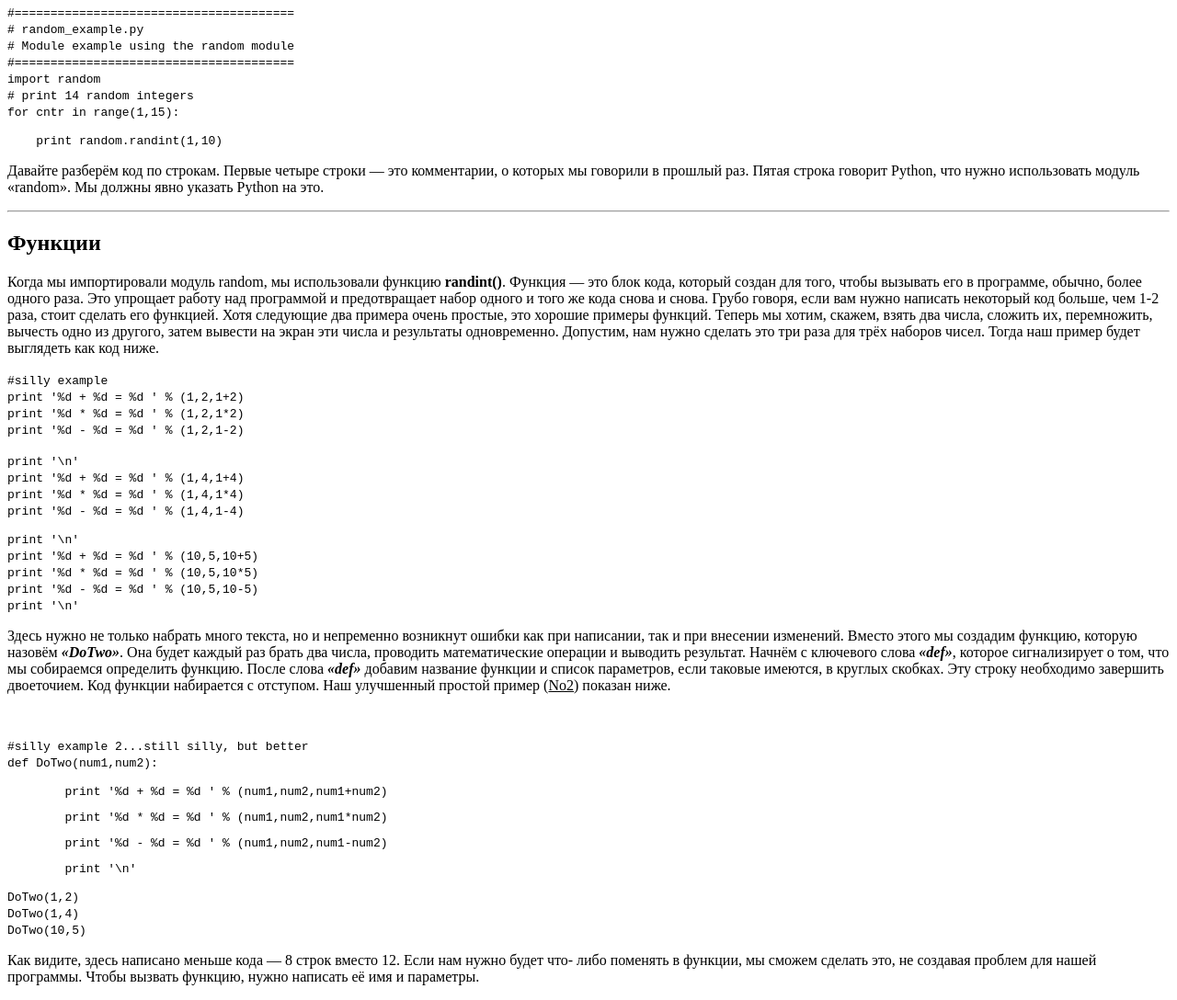
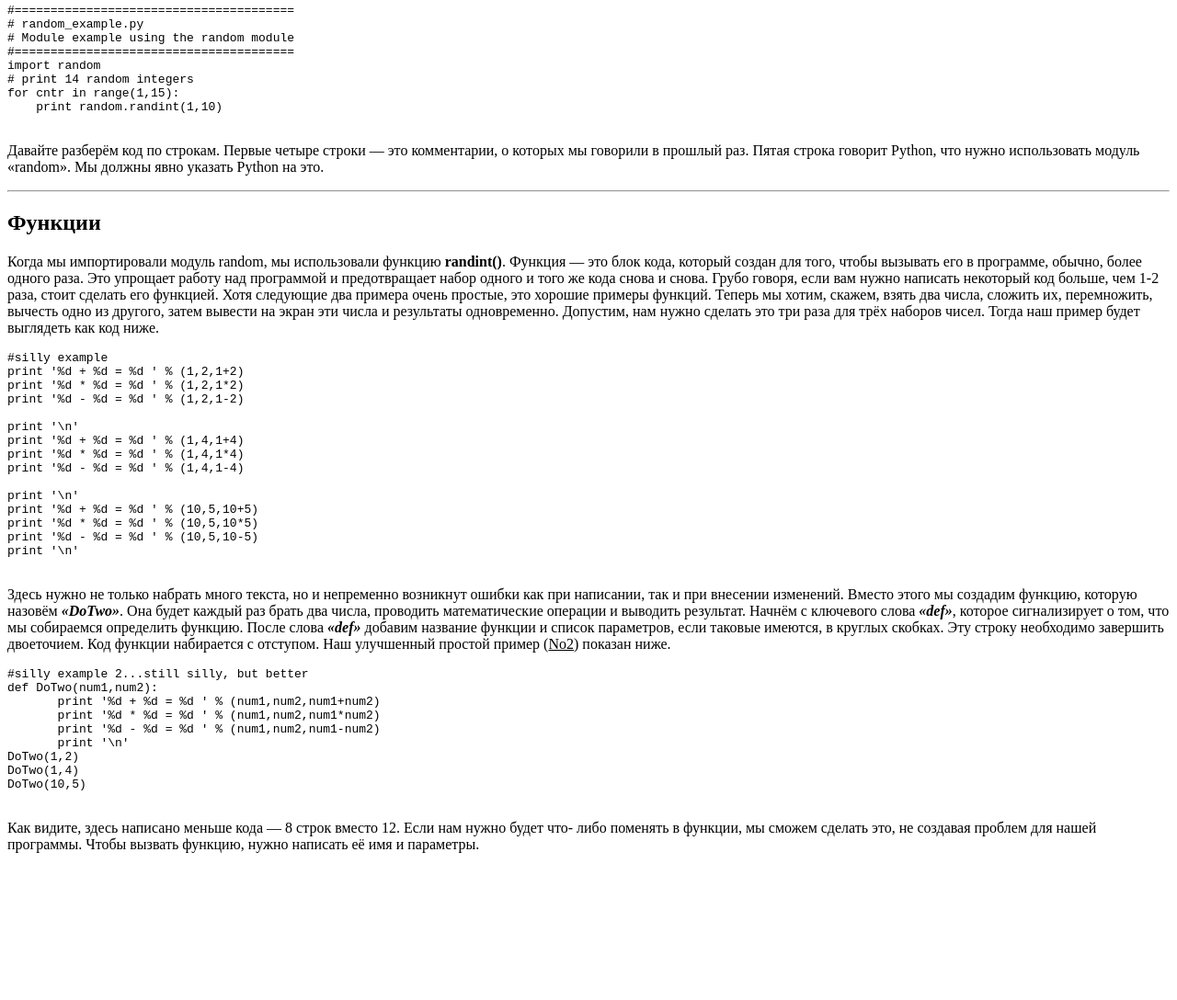
Before and after one commit to HannaHorbik/Anna-Gorbik-sc-69-19, a plain HTML site: page python3.html in a window 1280 px wide. Shown: the part 516-1604 px from the top of the page at 92% size. After the commit the page ends 1460 px from the top, so only its background shows below. Drawn offline with Linux system fonts and the light colour scheme.

Commit message:
Some adjustments to the first task

```diff
--- a/python3.html
+++ b/python3.html
@@ -40,16 +40,16 @@
 				необходимо импортировать его в программу. Один из модулей, поставляемых с Python,
 				называется «random». Он даёт возможность генерировать псевдослучайные числа. Мы
 				используем этот модуль в нашем первом примере.</p>
-					<pre></pre>
-<p><code>#=======================================<br>
-# random_example.py<br>
-# Module example using the random module<br>
-#=======================================<br>
-import random<br>
-# print 14 random integers<br>
+				<pre>
+#=======================================
+# random_example.py
+# Module example using the random module
+#=======================================
+import random
+# print 14 random integers
 for cntr in range(1,15):
-<pre>    print random.randint(1,10)</pre></code></p>
-
+    print random.randint(1,10)
+				</pre>
 				<p> Давайте разберём код по строкам. Первые четыре строки — это комментарии, о которых
 				мы говорили в прошлый раз. Пятая строка говорит Python, что нужно использовать
 				модуль «random». Мы должны явно указать Python на это.</p>
@@ -67,23 +67,23 @@ for cntr in range(1,15):
 				сложить их, перемножить, вычесть одно из другого, затем вывести на экран эти числа и
 				результаты одновременно. Допустим, нам нужно сделать это три раза для трёх наборов
 				чисел. Тогда наш пример будет выглядеть как код ниже.</p>
+				<pre>
+#silly example
+print '%d + %d = %d ' % (1,2,1+2)
+print '%d * %d = %d ' % (1,2,1*2)
+print '%d - %d = %d ' % (1,2,1-2)
 
-					<p><code>#silly example<br>
-					print '%d + %d = %d ' % (1,2,1+2)<br>
-					print '%d * %d = %d ' % (1,2,1*2)<br>
-					print '%d - %d = %d ' % (1,2,1-2)<br>
-					<pre></pre>
-					print '\n'<br>
-					print '%d + %d = %d ' % (1,4,1+4)<br>
-					print '%d * %d = %d ' % (1,4,1*4)<br>
-					print '%d - %d = %d ' % (1,4,1-4)<br>
-					<pre></pre>
-					print '\n'<br>
-					print '%d + %d = %d ' % (10,5,10+5)<br>
-					print '%d * %d = %d ' % (10,5,10*5)<br>
-					print '%d - %d = %d ' % (10,5,10-5)<br>
-					print '\n'</code></p>
+print '\n'
+print '%d + %d = %d ' % (1,4,1+4)
+print '%d * %d = %d ' % (1,4,1*4)
+print '%d - %d = %d ' % (1,4,1-4)
 
+print '\n'
+print '%d + %d = %d ' % (10,5,10+5)
+print '%d * %d = %d ' % (10,5,10*5)
+print '%d - %d = %d ' % (10,5,10-5)
+print '\n'
+				</pre>
 				<p>Здесь нужно не только набрать много текста, но и непременно возникнут ошибки как при
 				написании, так и при внесении изменений. Вместо этого мы создадим функцию, которую
 				назовём <i><b>«DoTwo»</i></b>. Она будет каждый раз брать два числа, проводить математические
@@ -93,18 +93,16 @@ for cntr in range(1,15):
 				необходимо завершить двоеточием. Код функции набирается с отступом. Наш
 				улучшенный простой пример (<u>No2</u>) показан ниже.</p>
 				<pre>
+#silly example 2...still silly, but better
+def DoTwo(num1,num2):
+       print '%d + %d = %d ' % (num1,num2,num1+num2)
+       print '%d * %d = %d ' % (num1,num2,num1*num2)
+       print '%d - %d = %d ' % (num1,num2,num1-num2)
+       print '\n'
+DoTwo(1,2)
+DoTwo(1,4)
+DoTwo(10,5)
 				</pre>
-
-<p><code>#silly example 2...still silly, but better<br>
-def DoTwo(num1,num2):<br>
-<pre>	print '%d + %d = %d ' % (num1,num2,num1+num2)</pre>
-<pre>	print '%d * %d = %d ' % (num1,num2,num1*num2)</pre>
-<pre>	print '%d - %d = %d ' % (num1,num2,num1-num2)</pre>
-<pre>	print '\n'</pre>
-DoTwo(1,2)<br>
-DoTwo(1,4)<br>
-DoTwo(10,5)</code></p>
-
 				<p>Как видите, здесь написано меньше кода — 8 строк вместо 12. Если нам нужно будет что-
 				либо поменять в функции, мы сможем сделать это, не создавая проблем для нашей программы. Чтобы вызвать функцию, нужно написать её имя и параметры.</p>
 
```
Also changed, not shown: extratask.html (+10 -6 lines), python1.html (+12 -12 lines), python2.html (+4 -4 lines). Lines whose indentation alone changed are shown as unchanged.
